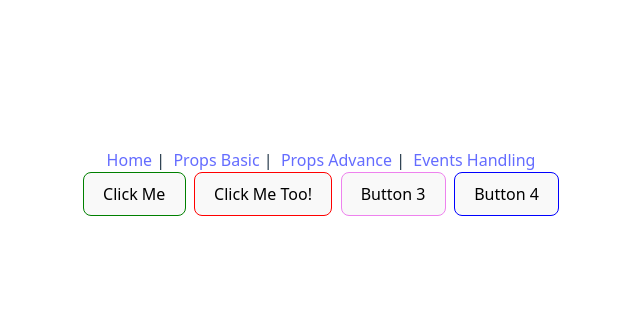
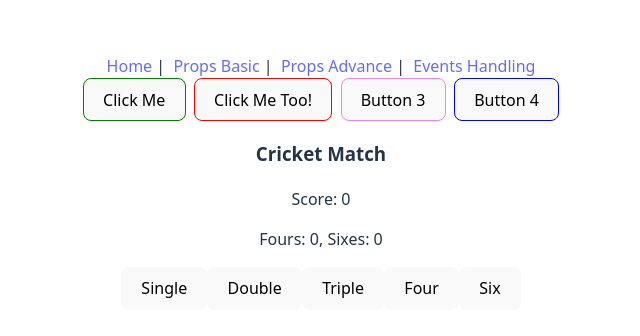
Before and after one commit to mgsdew/React, a React (Vite) app: page /events in a window 1280 px wide. Shown: the part 218-554 px from the top of the page, without its empty margins (319-959 px from the left). Built offline with nearby package versions, Linux system fonts and the light colour scheme.

Commit message:
states basic

```diff
--- a/src/App.jsx
+++ b/src/App.jsx
@@ -3,6 +3,7 @@ import { Routes, Route, Link } from 'react-router-dom'
 import PropsBasic from './components/PropsBasic'
 import PropsAdvance from './components/PropsAdvance'
 import EventsHandling from './components/EventsHandling'
+import StatesBasic from './components/StatesBasic'
 import './App.css'
 
 function App() {
@@ -16,15 +17,14 @@ function App() {
         <Link to ="/events">Events Handling</Link>
       </nav>
       <Routes>
-        <Route path="/" element={<h1>Welcome to React Core Concepts</h1>} />
+        <Route path="/" element={<h1> React Core Concepts</h1>} />
         <Route path="/props" element={<PropsBasic />} />
         <Route path="/props-advance" element={<PropsAdvance />} />
         <Route path="/events" element={<EventsHandling />} />
       </Routes>
 
-    {
 
-    }
+      <StatesBasic></StatesBasic>
 
     </>
   )
--- /dev/null
+++ b/src/components/StatesBasic.jsx
@@ -0,0 +1,61 @@
+import { useState } from "react"
+
+/* Count Numbers */
+// export default function Counter(){
+
+//     const [count, setCount] = useState(0)
+
+//     const handleAdd = () => {
+//         const newCount = count + 1;
+//         setCount(newCount);
+//     }
+
+//     const counterStyle = {
+//         border: '2px solid yellow'
+//     }
+
+//     return (
+//         <div style={counterStyle}>
+//             <h3>Count: {count} </h3>
+//             <button onClick={handleAdd}>Add</button>
+//         </div>
+//     )
+
+// }
+
+
+/* Exploring More States */
+export default function Batsman(){
+
+    const [runs, setRuns] = useState(0);
+    const [fours, setFours] = useState(0);
+    const [sixes, setSixes] = useState(0);
+
+    const handleRuns = (run) => {
+        const updateRuns = runs + run;
+        setRuns(updateRuns);
+        if(run === 4){
+            setFours(fours + 1);
+        }
+        if(run === 6){
+            setSixes(sixes + 1);
+        }
+    }
+
+    return(
+        <div>
+        <h3> Cricket Match</h3>
+        {
+            runs >= 50 && <p> Your score: 50 </p>
+        }
+        <p>Score: {runs} </p>
+        <p>Fours: {fours}, Sixes: {sixes} </p>
+        <button onClick={() => handleRuns(1)}>Single</button>
+        <button onClick={() => handleRuns(2)}>Double</button>
+        <button onClick={() => handleRuns(3)}>Triple</button>
+        <button onClick={() => handleRuns(4)}>Four</button>
+        <button onClick={() => handleRuns(6)}>Six</button>
+
+        </div>
+    )
+}
```
